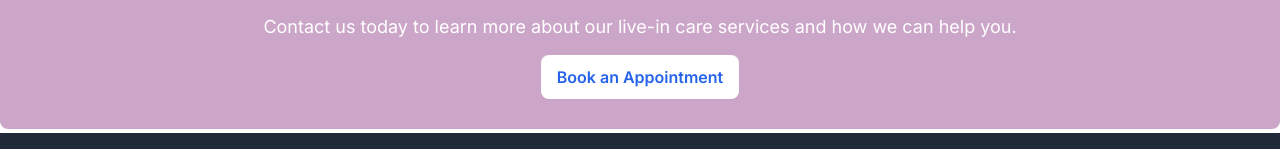
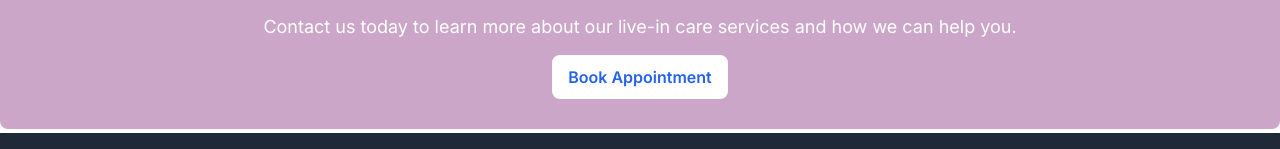
Before and after one commit to JeiKiarie/superbcare-v3, a Next.js app: page / in a window 1280 px wide. Shown: the part 7353-7502 px from the top of the page. Built offline with nearby package versions, Linux system fonts and the light colour scheme.

Commit message:
edited link text

```diff
--- a/app/page.js
+++ b/app/page.js
@@ -290,7 +290,7 @@ export default function Home() {
 					initial={{ scale: 0.8 }}
 					animate={{ scale: 1 }}
 					transition={{ delay: 0.4 }}>
-					Book an Appointment
+					Book Appointment
 				</motion.a>
 			</section>
 		</div>
```
